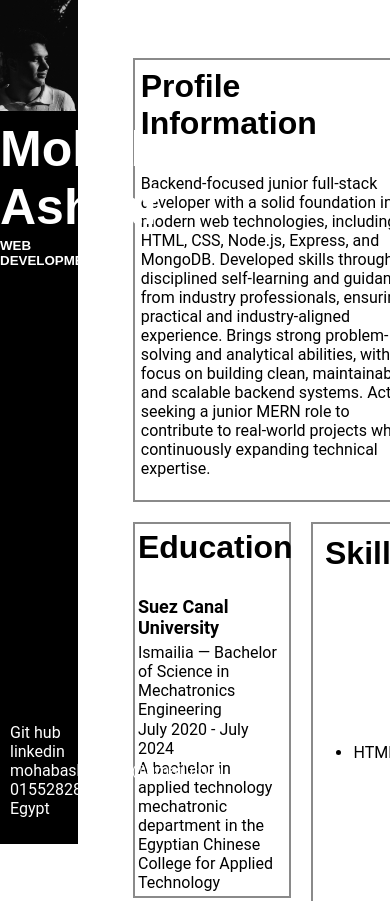
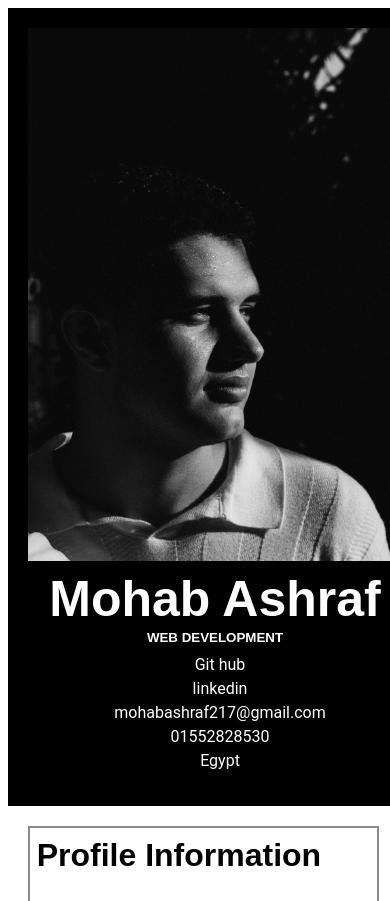
Before and after one commit to MohabElhakem/Portfolio-, a plain HTML site: page index.html in a window 390 px wide. Shown: the top 901 px of the page. Drawn offline with Linux system fonts and the light colour scheme.

Commit message:
phone friendly

```diff
--- a/styles.css
+++ b/styles.css
@@ -184,3 +184,74 @@ a:hover{
     color: rgb(0, 0, 0);
     transform: scale(1);
 }
+
+/*---------------- Mobile & Tablet Responsive ----------------*/
+
+/* Tablets (768px - 1024px) */
+@media (max-width: 1024px) {
+    .container {
+        grid-template-columns: 1fr 1fr;
+        margin-left: 0;
+        padding: 30px;
+    }
+    .info-box {
+        width: 25%;
+    }
+    .final-quote {
+        margin-left: 0;
+        font-size: 3rem;
+    }
+}
+
+/* Mobile Phones (max-width: 767px) */
+@media (max-width: 767px) {
+
+    /* Info box moves on top */
+    .info-box {
+        position: relative;
+        width: 100%;
+        height: auto;
+        padding: 20px;
+        text-align: center;
+    }
+    .info-box ul {
+        position: static;
+        display: flex;
+        flex-direction: column;
+        margin-top: 10px;
+        gap: 5px;
+        bottom: auto;
+    }
+
+    /* Container stacks vertically */
+    .container {
+        display: block;
+        margin-left: 0;
+        padding: 20px;
+    }
+    .Profile-box,
+    .Education-box,
+    .Skills-box,
+    .Projects-box {
+        width: 100%;
+        margin-bottom: 20px;
+    }
+
+    /* Font sizes for small screens */
+    h3 {
+        font-size: 1.5rem;
+    }
+    h6 {
+        font-size: 0.9rem;
+    }
+    p {
+        font-size: 0.85rem;
+    }
+
+    /* Final quote adjustments */
+    .final-quote {
+        margin-left: 0;
+        font-size: 2.5rem;
+        padding: 50px 10px;
+    }
+}
```
